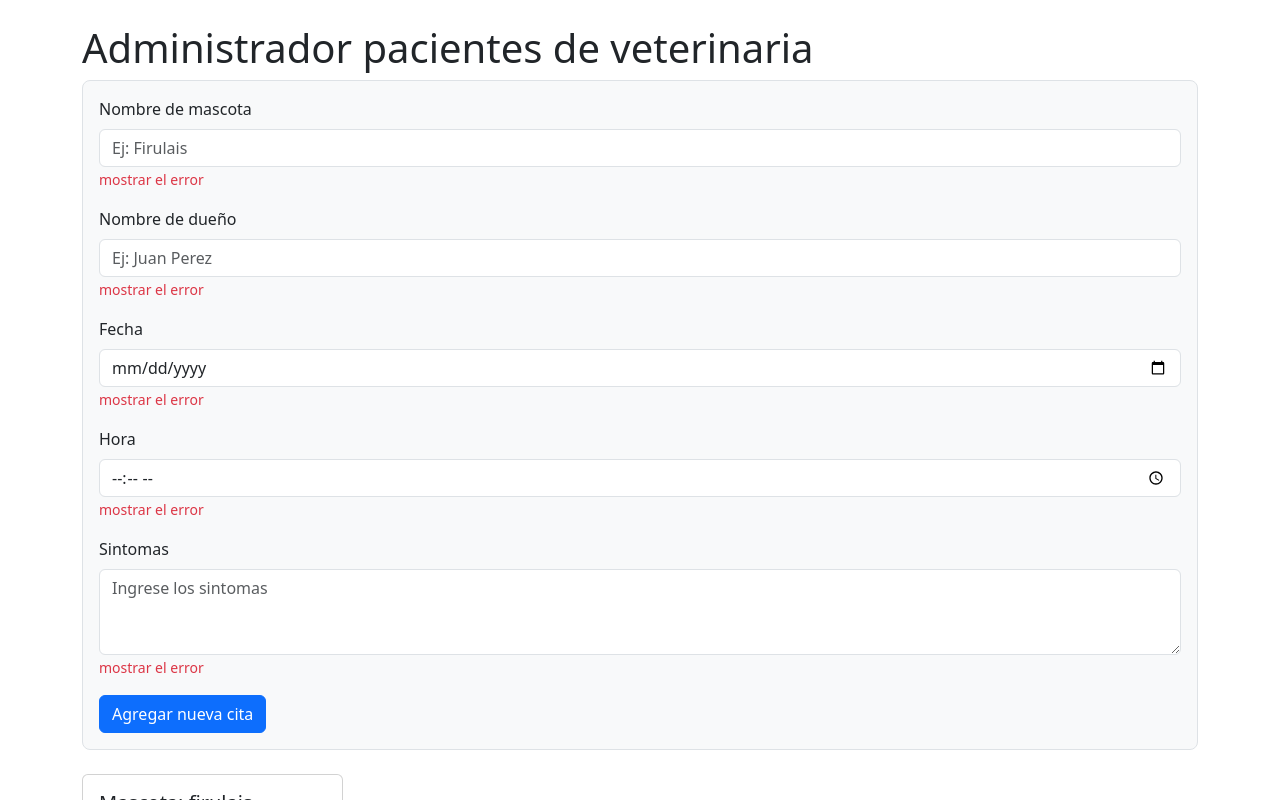
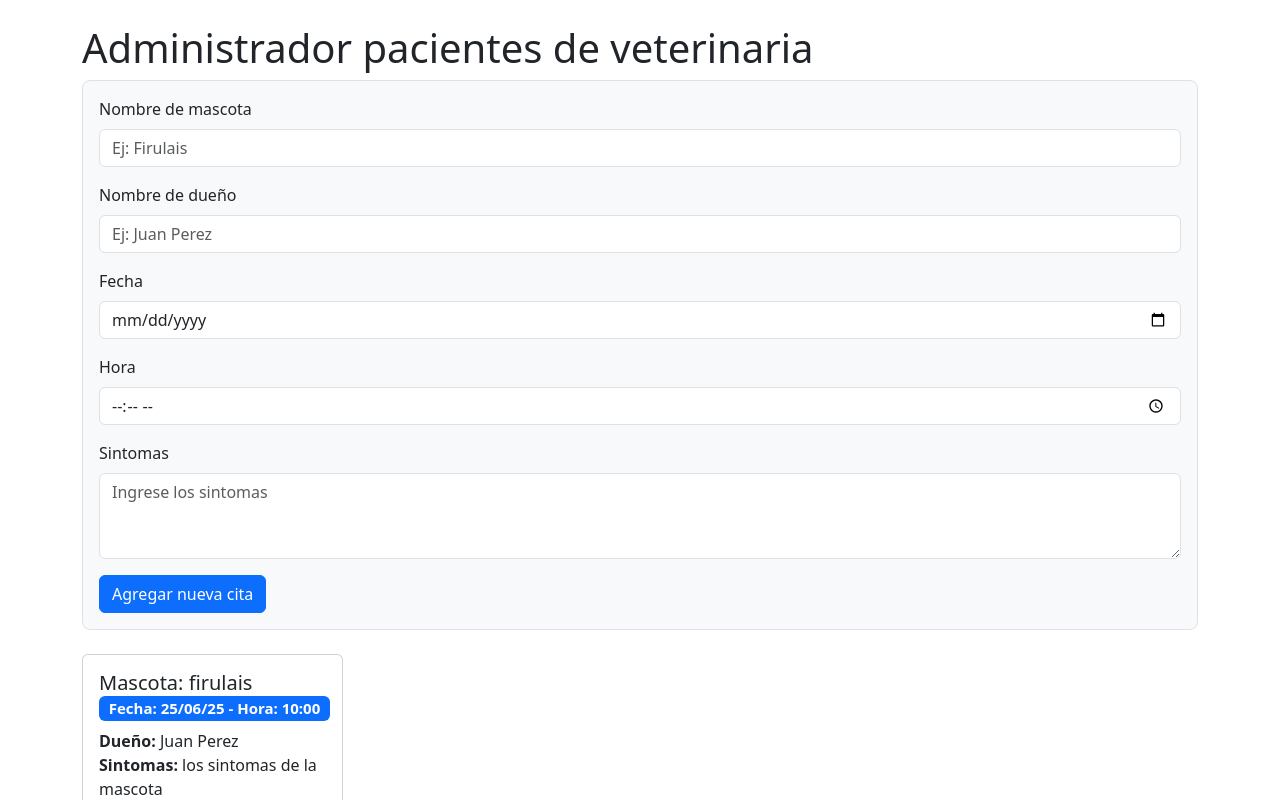
Before and after one commit to rollingcodeschool/pacientesVeterinaria-c12, a React (Vite) app: page / in a window 1280 px wide. Shown: the top 800 px of the page. Built offline with nearby package versions, Linux system fonts and the light colour scheme.

Commit message:
creamos el objeto con los datos del formulario

```diff
--- a/src/components/FormularioCitas.jsx
+++ b/src/components/FormularioCitas.jsx
@@ -1,50 +1,96 @@
 import { Form, Button } from "react-bootstrap";
 import GrillaCitas from "./GrillaCitas";
+import { useForm } from "react-hook-form";
+import { use, useState } from "react";
 
 const FormularioCitas = () => {
+const [citas, setCitas] = useState([])
+const {
+    register,
+    handleSubmit,
+    reset,
+    formState: { errors },
+  } = useForm()
+
+  const crearCita = (datos)=>{
+    console.log(datos)
+    setCitas([...citas,datos])
+    reset();
+  }
+
   return (
     <section>
-      <Form className="border p-3 rounded-3 bg-light">
+      <Form onSubmit={handleSubmit(crearCita)} className="border p-3 rounded-3 bg-light">
         <Form.Group className="mb-3" controlId="mascota">
           <Form.Label>Nombre de mascota</Form.Label>
-          <Form.Control type="text" placeholder="Ej: Firulais" />
-          <Form.Text className="text-danger">
-            mostrar el error
-          </Form.Text>
+          <Form.Control type="text" placeholder="Ej: Firulais" {...register('mascota',{
+            required: 'El nombre de la mascota es obligatorio',
+            minLength:{
+                value: 3,
+                message: 'El nombre de la mascota debe tener como minimo 3 caracteres'
+            },
+            maxLength:{
+                value: 50,
+                message: 'El nombre de la mascota debe tener como maximo 50 caracteres'
+            },
+          })} />
+          <Form.Text className="text-danger">{errors.mascota?.message}</Form.Text>
         </Form.Group>
         <Form.Group className="mb-3" controlId="duenio">
           <Form.Label>Nombre de dueño</Form.Label>
-          <Form.Control type="text" placeholder="Ej: Juan Perez" />
+          <Form.Control type="text" placeholder="Ej: Juan Perez" {...register('duenio',{
+            required: 'El nombre de la dueño es obligatorio',
+            minLength:{
+                value: 3,
+                message: 'El nombre de la dueño debe tener como minimo 3 caracteres'
+            },
+            maxLength:{
+                value: 50,
+                message: 'El nombre de la dueño debe tener como maximo 50 caracteres'
+            }} )}/>
            <Form.Text className="text-danger">
-            mostrar el error
+            {errors.duenio?.message}
           </Form.Text>
         </Form.Group>
         <Form.Group className="mb-3" controlId="fecha">
           <Form.Label>Fecha</Form.Label>
-          <Form.Control type="date" placeholder="12/06/2025" />
+          <Form.Control type="date" placeholder="12/06/2025"  {...register('fecha',{
+            required: 'La fecha es obligatoria',
+         } )}/>
            <Form.Text className="text-danger">
-            mostrar el error
+            {errors.fecha?.message}
           </Form.Text>
         </Form.Group>
         <Form.Group className="mb-3" controlId="hora">
           <Form.Label>Hora</Form.Label>
-          <Form.Control type="time" placeholder="01:00 am" />
+          <Form.Control type="time" placeholder="01:00 am" {...register('hora',{
+            required: 'La hora es obligatoria',
+         } )}/>
            <Form.Text className="text-danger">
-            mostrar el error
+            {errors.hora?.message}
           </Form.Text>
         </Form.Group>
         <Form.Group className="mb-3" controlId="sintomas">
           <Form.Label>Sintomas</Form.Label>
-          <Form.Control as='textarea' rows={3} type="text" placeholder="Ingrese los sintomas" />
+          <Form.Control as='textarea' rows={3} type="text" placeholder="Ingrese los sintomas" {...register('sintomas',{
+            required: 'Los sintomas son un dato obligatorio',
+            minLength:{
+                value: 10,
+                message: 'Los sintomas deben tener como minimo 10 caracteres'
+            },
+            maxLength:{
+                value: 300,
+                message: 'Los sintomas deben tener como maximo 300 caracteres'
+            }} )}/>
             <Form.Text className="text-danger">
-            mostrar el error
+            {errors.sintomas?.message}
           </Form.Text>
         </Form.Group>
         <Button variant="primary" type="submit">
           Agregar nueva cita
         </Button>
       </Form>
-      <GrillaCitas></GrillaCitas>
+      <GrillaCitas citas={citas}></GrillaCitas>
     </section>
   );
 };
```
